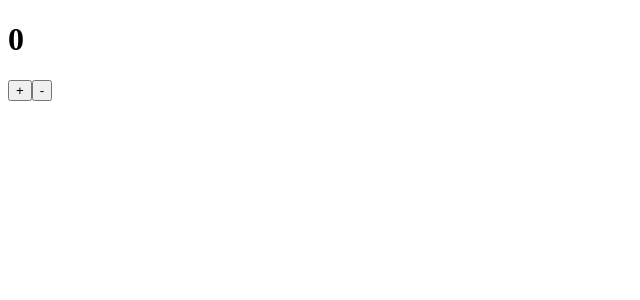
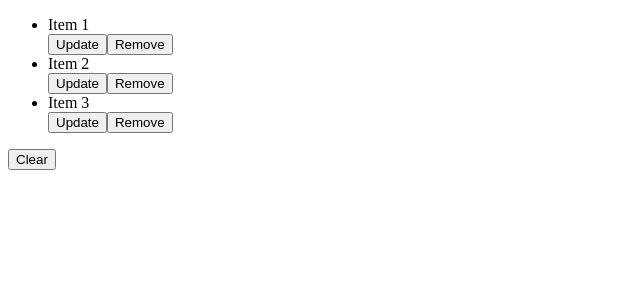
Before and after one commit to harshkchoudhary11902012/hooks, a React (Create React App) app: page / in a window 1280 px wide. Shown: the top 300 px of the page, without its empty margins (0-640 px from the left). Built offline with nearby package versions, Linux system fonts and the light colour scheme.

Commit message:
useState Example-2

```diff
--- a/src/Data.js
+++ b/src/Data.js
@@ -0,0 +1,42 @@
+import React, { useState } from "react";
+import datas from "./datas.json";
+const Data = () => {
+  const [nData, setnData] = useState(datas);
+
+  //   const handleClick = () => {
+  //     setnData([]);
+  //   };
+
+  const handleRemove = (itemId) => {
+    setnData(nData.filter((item) => item.id !== itemId));
+  };
+
+  const handleUpdate = (itemId) => {
+    setnData(
+      nData.map((items) => {
+        if (items.id === itemId) {
+          return { name: "newName" };
+        } else {
+          return items;
+        }
+      })
+    );
+  };
+  return (
+    <div>
+      <ul>
+        {nData.map((items) => (
+          <li key={items.id}>
+            {items.name}
+            <br />
+            <button onClick={() => handleUpdate(items.id)}>Update</button>
+            <button onClick={() => handleRemove(items.id)}>Remove</button>
+          </li>
+        ))}
+      </ul>
+      <button onClick={() => setnData([])}>Clear</button>
+    </div>
+  );
+};
+
+export default Data;
--- /dev/null
+++ b/src/datas.json
@@ -0,0 +1,14 @@
+[
+  {
+    "id": 1,
+    "name": "Item 1"
+  },
+  {
+    "id": 2,
+    "name": "Item 2"
+  },
+  {
+    "id": 3,
+    "name": "Item 3"
+  }
+]
--- a/src/index.js
+++ b/src/index.js
@@ -1,10 +1,11 @@
 import React from "react";
 import ReactDOM from "react-dom/client";
-import App from "./App";
+// import App from "./App";
+import Data from "./Data";
 
 const root = ReactDOM.createRoot(document.getElementById("root"));
 root.render(
   <React.StrictMode>
-    <App />
+    <Data />
   </React.StrictMode>
 );
```
